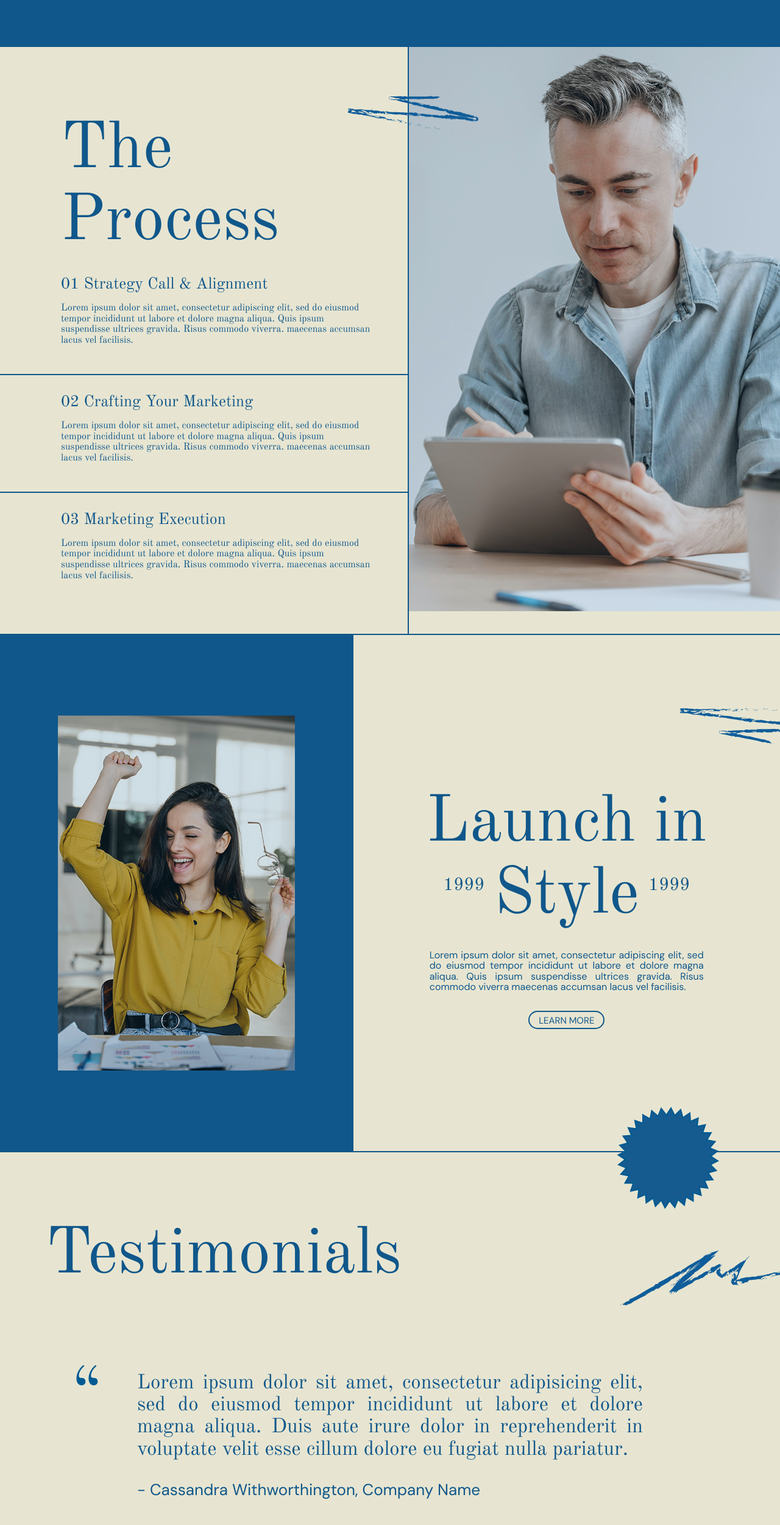
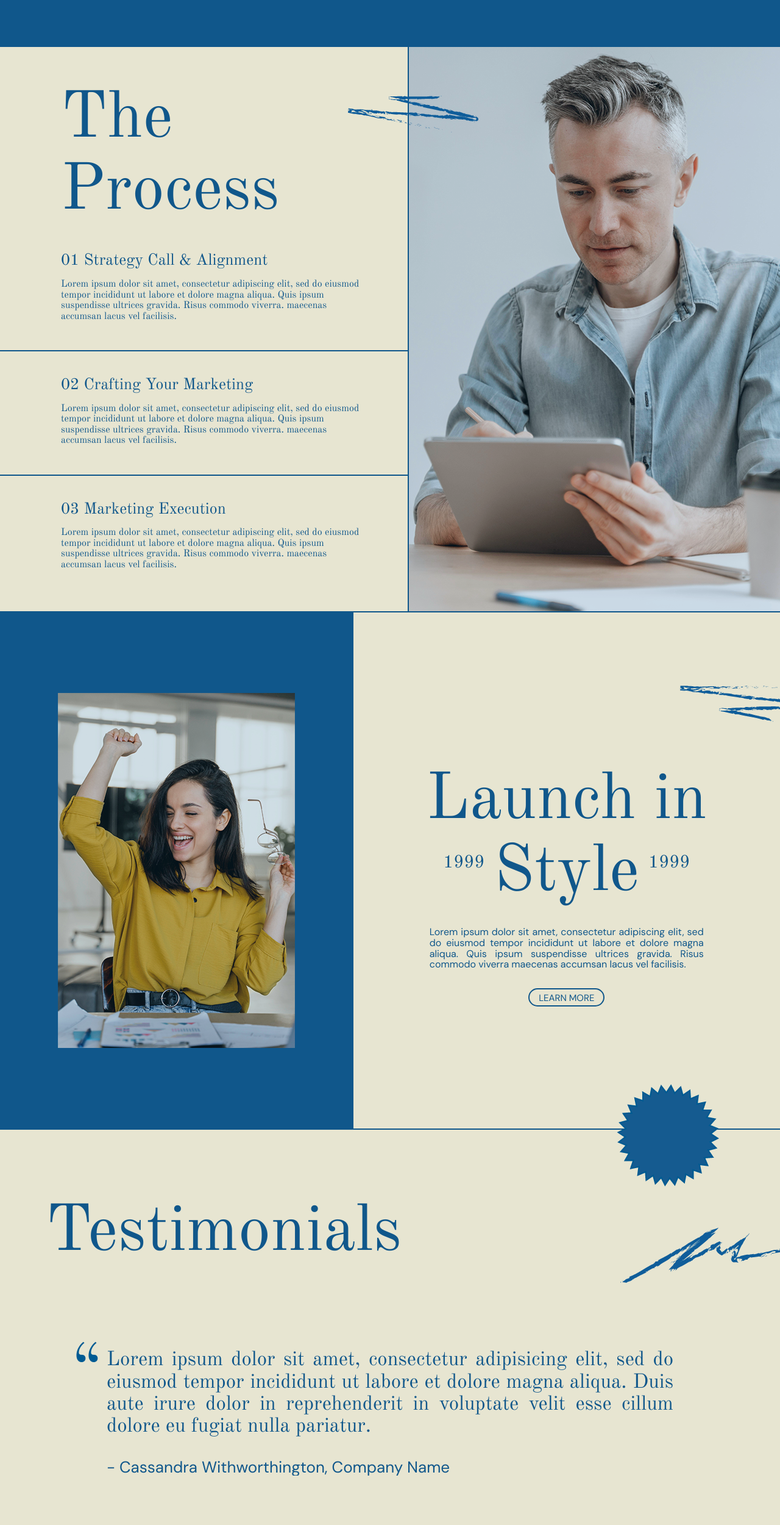
Before and after one commit to Juicybruce/SocialMediaSimplified, a plain HTML site: page index.html in a window 1280 px wide. Shown: the part 4276-6776 px from the top of the page at 61% size. Drawn offline with nearby package versions, Linux system fonts and the light colour scheme.

Commit message:
small responsive design changes

```diff
--- a/app/scss/_fifth-section.scss
+++ b/app/scss/_fifth-section.scss
@@ -13,12 +13,13 @@
     width: auto;
     display: flex;
     flex-direction: column;
-    justify-content: space-between;
+    justify-content: space-around;
+    align-items: center;
 
     @media (min-width: 768px) {
       border-right: 2px solid $darkBlue;
+      align-items: stretch;
     }
-
   }
 
   &__rightColumn {
@@ -55,31 +56,39 @@
 
 
   &__title {
+    font-size: 50px;
+    color: $darkBlue;
+    padding-top: 40px;
 
-    padding-top: 110px;
-    padding-left: 100px;
-    font-size: 107px;
-    color: $darkBlue;
+    @media (min-width: 768px) {
+      font-size: 107px;
+      padding-left: 100px;
+    }
   }
 
   &__para {
     font-size: 26px;
     color: $darkBlue;
-    padding-top: 30px;
-    padding-left: 100px;
+    padding: 10px;
 
     p {
       font-size:16px;
-      width: 510px;
+      width: 100%;
+      max-width: 500px;
     }
 
     &:last-child {
-      padding-bottom: 70px;
+      padding-bottom: 30px;
     }
 
     &:not(:last-child) {
       padding-bottom: 30px;
       border-bottom: 2px solid $darkBlue;
     }
+
+    @media (min-width: 768px) {
+      padding-left: 100px;
+      padding-top: 0px;
+    }
   }
 }
--- a/app/scss/_testimonials.scss
+++ b/app/scss/_testimonials.scss
@@ -51,7 +51,6 @@
 
   &__quotesContainer {
     padding: 50px;
-    height: 330px;
     margin-bottom: 150px;
   }
 
@@ -59,10 +58,10 @@
   &__quote {
     position: relative;
     color: $darkBlue;
-    font-size: 22px;
+    font-size: 18px;
     text-align: justify;
     width: 100%;
-    padding: 0px 100px;
+    padding: 0px 50px;
 
     @media (min-width: 768px) {
       font-size: 33px;
@@ -87,8 +86,16 @@
     background-image: url(../../images/quote.png);
     background-size: contain;
     background-repeat: no-repeat;
-    width: 36px;
-    height: 34px;
+
+
+    width: 18px;
+    height: 16px;
+
+    @media (min-width: 768px) {
+      width: 36px;
+      height: 34px;
+    }
+
   }
 
   &__arrows {
```
Also changed, not shown: app/scss/style.css, 1 other file.
